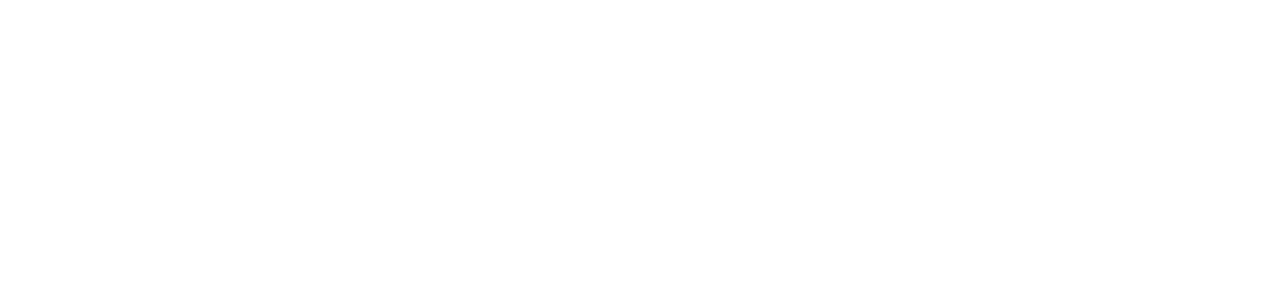
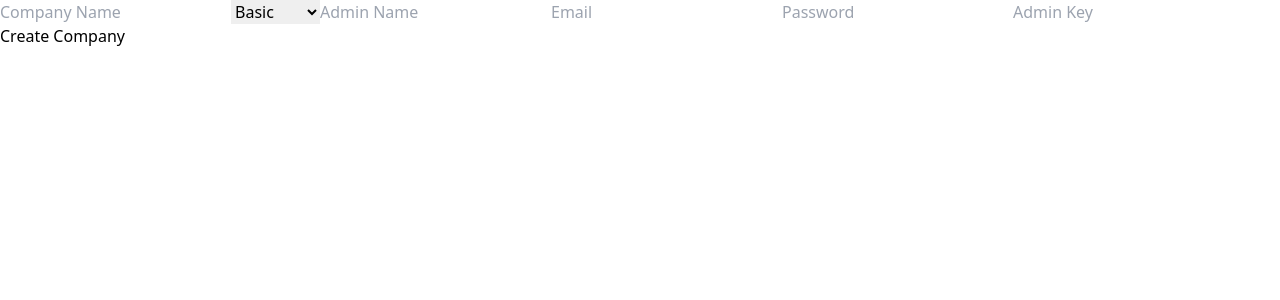
Before and after one commit to Ayushitripathi110505/SaaS-Multi-Tenant-Setup, a React (Create React App) app in the folder frontend/: page /create-company in a window 1280 px wide. Before the commit this address had no page. Shown: the top 300 px of the page. Built offline with nearby package versions, Linux system fonts and the light colour scheme.

Commit message:
fixed the fornt page and added create company part

```diff
--- a/frontend/src/App.js
+++ b/frontend/src/App.js
@@ -1,7 +1,7 @@
 import React from "react";
 import { BrowserRouter as Router, Routes, Route, Navigate } from "react-router-dom";
 import "./styles/tailwind.css";
-
+import Start from "./pages/FirstPage";
 import Login from "./pages/Login";
 import Signup from "./pages/Signup";
 import Dashboard from "./pages/Dashboard";
@@ -14,6 +14,7 @@ import Users from "./pages/Users";
 import Layout from "./components/Layout";
 import ProtectedRoute from "./components/ProtectedRoute";
 import { useAuth } from "./hooks/useAuth";
+import CreateCompany from "./pages/CreateCompany";
 
 // 🔐 Role-based wrapper
 function RoleRoute({ children, role }) {
@@ -34,12 +35,12 @@ function App() {
       <Routes>
 
         {/* Default */}
-        <Route path="/" element={<Navigate to="/login" />} />
+        <Route path="/" element={<Start />} />
 
         {/* Public */}
         <Route path="/login" element={<Login />} />
         <Route path="/signup" element={<Signup />} />
-
+        <Route path="/create-company" element={<CreateCompany />} />
         {/* Dashboard */}
         <Route
           path="/dashboard"
--- /dev/null
+++ b/frontend/src/pages/CreateCompany.js
@@ -0,0 +1,50 @@
+import React, { useState } from "react";
+import API from "../api/api";
+import { useNavigate } from "react-router-dom";
+
+function CreateCompany() {
+  const [form, setForm] = useState({
+    companyName: "",
+    companyPlan: "Basic",
+    name: "",
+    email: "",
+    password: "",
+    adminKey: ""
+  });
+
+  const handleChange = (e) => {
+    setForm({ ...form, [e.target.name]: e.target.value });
+  };
+
+  const handleSubmit = async (e) => {
+    e.preventDefault();
+
+    try {
+      const res = await API.post("/auth/create-company", form);
+      alert("Company created! Code: " + res.data.companyCode);
+    } catch (err) {
+      alert(err.response?.data?.error);
+    }
+  };
+
+  return (
+    <form onSubmit={handleSubmit}>
+      <input name="companyName" placeholder="Company Name" onChange={handleChange} />
+
+      <select name="companyPlan" onChange={handleChange}>
+        <option value="Basic">Basic</option>
+        <option value="Standard">Standard</option>
+        <option value="Premium">Premium</option>
+      </select>
+
+      <input name="name" placeholder="Admin Name" onChange={handleChange} />
+      <input name="email" placeholder="Email" onChange={handleChange} />
+      <input type="password" name="password" placeholder="Password" onChange={handleChange} />
+
+      <input name="adminKey" placeholder="Admin Key" onChange={handleChange} />
+
+      <button type="submit">Create Company</button>
+    </form>
+  );
+}
+export default CreateCompany;
--- /dev/null
+++ b/frontend/src/pages/FirstPage.js
@@ -0,0 +1,22 @@
+import React, { useState } from "react";
+import API from "../api/api";
+import { useNavigate } from "react-router-dom";
+
+function Start() {
+  const navigate = useNavigate();
+
+  return (
+    <div>
+      <h2>Welcome</h2>
+
+      <button onClick={() => navigate("/login")}>
+        Join Company
+      </button>
+
+      <button onClick={() => navigate("/create-company")}>
+        Create Company
+      </button>
+    </div>
+  );
+}
+export default Start;
--- a/frontend/src/pages/Login.js
+++ b/frontend/src/pages/Login.js
@@ -50,6 +50,11 @@ function Login() {
           value={form.password}
           onChange={handleChange}
         />
+        <input
+        name="companyCode"
+        placeholder="Company Code"
+        onChange={handleChange}
+        />
 
         <button type="submit">Login</button>
 
```
Also changed, not shown: 1 other file (tests, documents, lock files or other folders).
